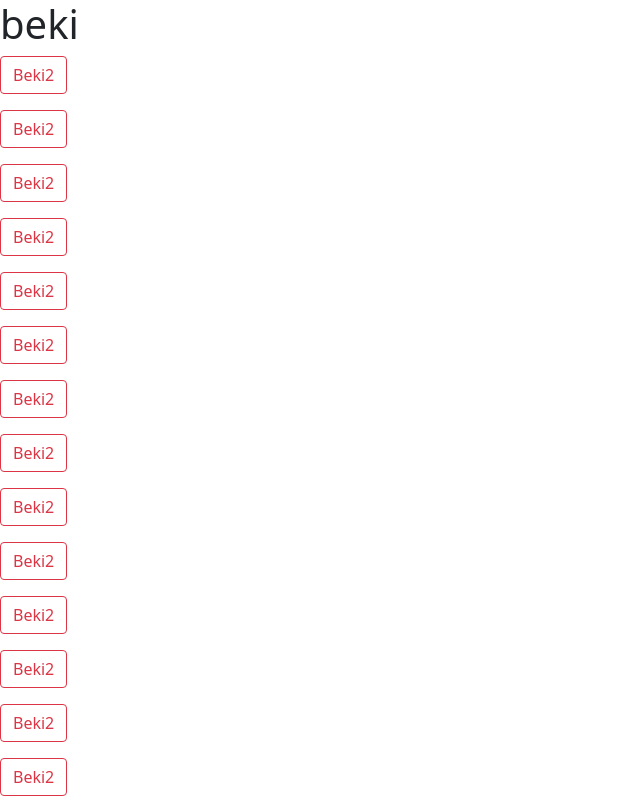
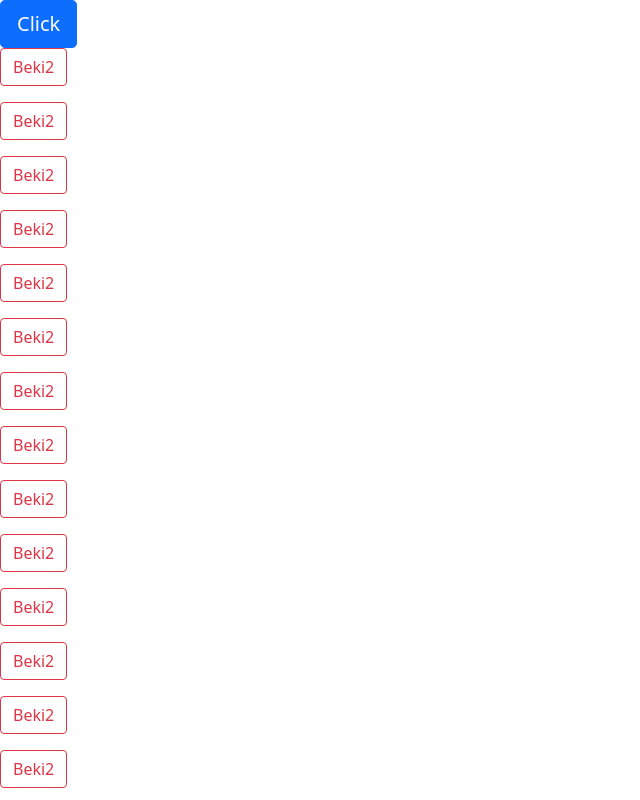
Before and after one commit to Loveissmoke/Dbuni, a plain HTML site: page index.html in a window 1280 px wide. Shown: the top 800 px of the page, without its empty margins (0-640 px from the left). Drawn offline with nearby package versions, Linux system fonts and the light colour scheme.

Commit message:
Update index.html

```diff
--- a/index.html
+++ b/index.html
@@ -9,7 +9,9 @@
 </head>
 
 <body>
-<h1>beki</h1>
+<a href="https://www.google.com/">
+            <button class="btn btn-primary btn-lg">Click</button>
+        </a>
 
 <p>
  <button class="btn btn-outline-danger" type="button" data-bs-toggle="collapse" data-bs-target="#lbt70g" aria-expanded="false" aria-controls="collapseExample">
```
